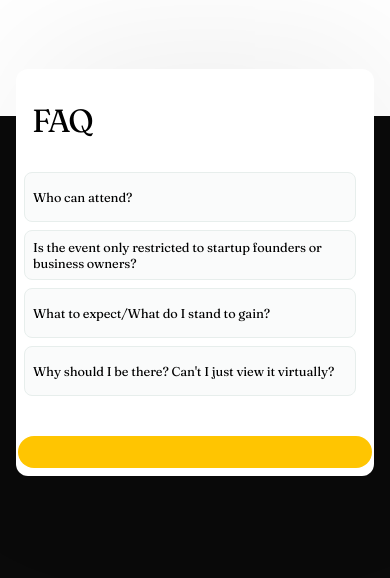
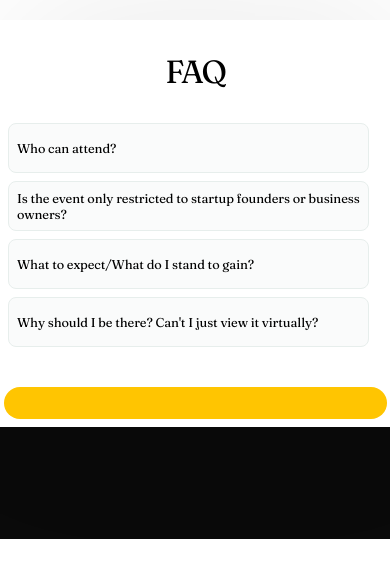
Before and after one commit to Emilance/NYFW-website, a React (Vite) app: page / in a window 390 px wide. Shown: the part 8049-8627 px from the top of the page. After the commit the page ends 8588 px from the top, so only its background shows below. Built offline with nearby package versions, Linux system fonts and the light colour scheme.

Commit message:
added social meta tags

```diff
--- a/src/components/FaqSection.css
+++ b/src/components/FaqSection.css
@@ -106,6 +106,7 @@
 
    @media (max-width: 800px) {
     .faq-section {
+        margin-top: 1rem;
 
     }
     .faq-container {
@@ -115,6 +116,9 @@
         align-items: center;
         width: 100%;
         height: 100%;
+        margin: 0;
+        border-radius: 0;
+
 
     }
     .faq-questions {
@@ -148,5 +152,6 @@
   }
   .faq-questions h2 {
     padding: 1rem;
+    text-align: center;
   }
    }
```
